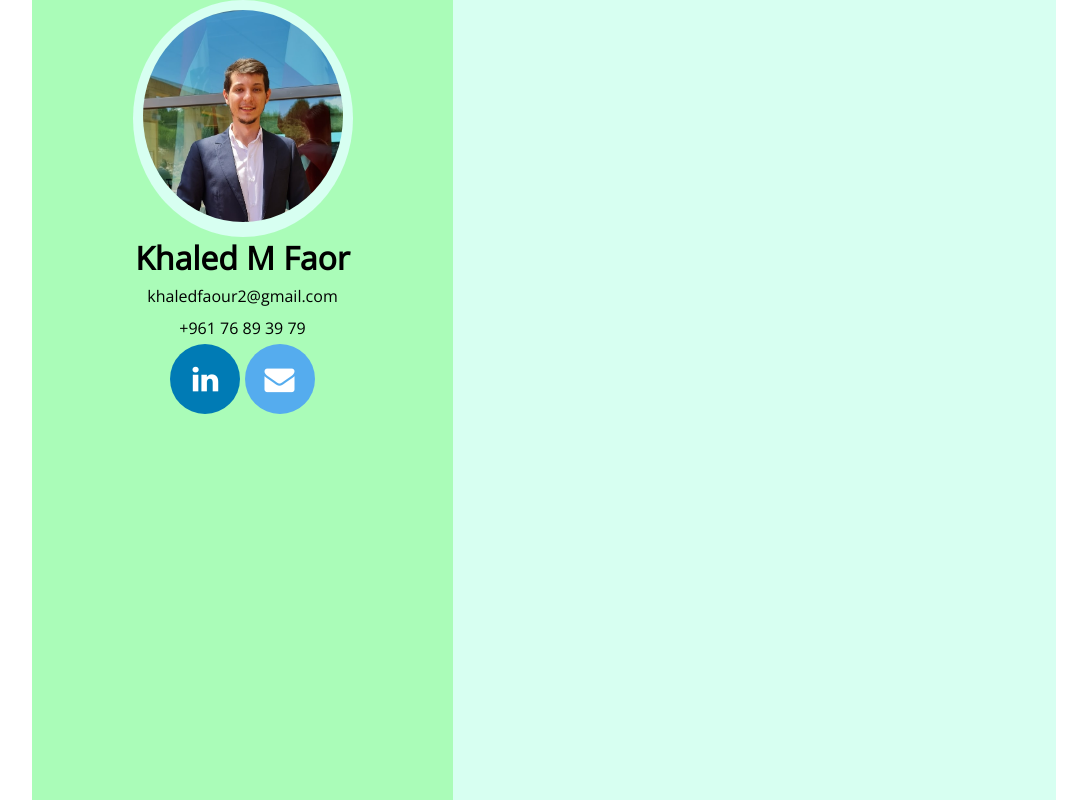
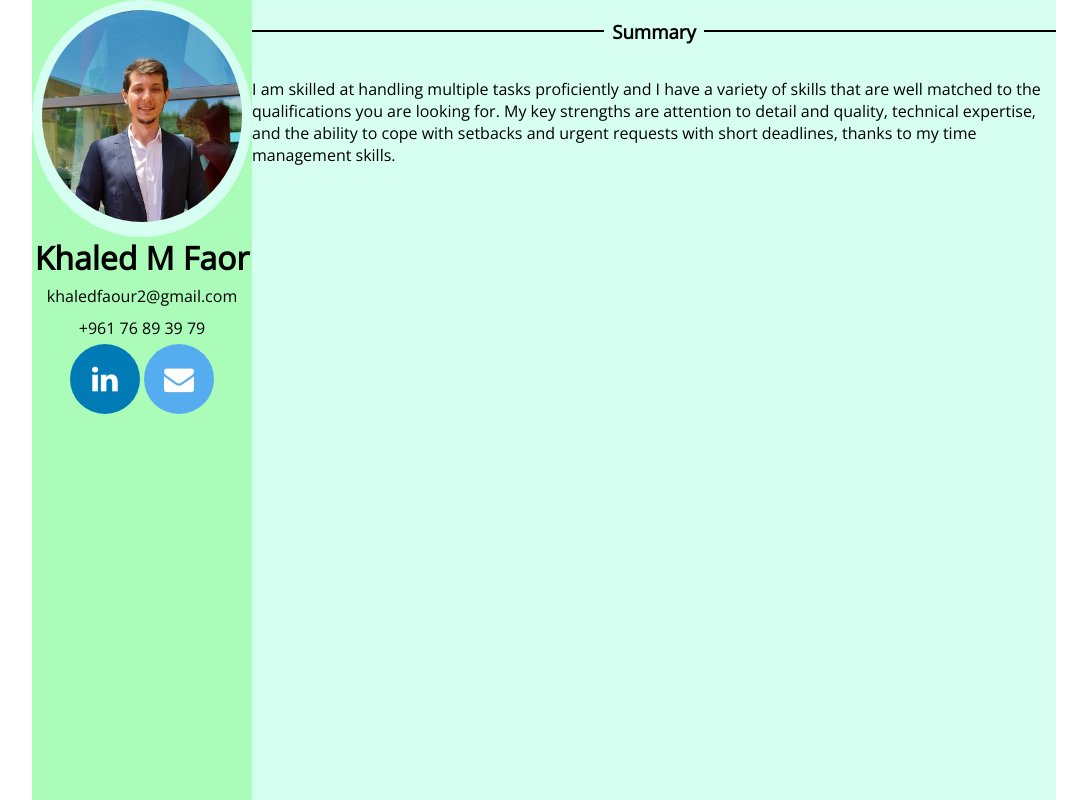
Before and after one commit to khaled-faour/cv---flexbox, a plain HTML site: page index.html in a window 1280 px wide. Shown: the whole page, without its empty margins (96-1183 px from the left). Drawn offline with nearby package versions, Linux system fonts and the light colour scheme.

Commit message:
Added Summary Section

```diff
--- a/css/styles.css
+++ b/css/styles.css
@@ -22,6 +22,7 @@ body{
     flex-grow: 3;
     background-color: #D7FFF1;
 }
+
 
 .profile-picture-container{
     background-color: #D7FFF1;
@@ -64,6 +65,27 @@ body{
     color: white;
 }
 
+.separator {
+  display: flex;
+  align-items: center;
+  text-align: center;
+}
+
+.separator::before,
+.separator::after {
+  content: '';
+  flex: 1;
+  border-bottom: 2px solid #000;
+}
+
+.separator:not(:empty)::before {
+  margin-right: .5em;
+}
+
+.separator:not(:empty)::after {
+  margin-left: .5em;
+}
+
 @media only screen and (max-width: 768px){
     body{
         width: 100%;
--- a/index.html
+++ b/index.html
@@ -35,7 +35,15 @@
         </div>
         <!-- Right Section -->
         <div class="right-section">
-
+            <!-- Summary Section -->
+            <div>
+                <div class="separator">
+                    <h3>Summary</h3>
+                </div>
+                <p>
+                    I am skilled at handling multiple tasks proficiently and I have a variety of skills that are well matched to the qualifications you are looking for. My key strengths are attention to detail and quality, technical expertise, and the ability to cope with setbacks and urgent requests with short deadlines, thanks to my time management skills.
+                </p>
+            </div>
         </div>
     </div>
 </body>
```
